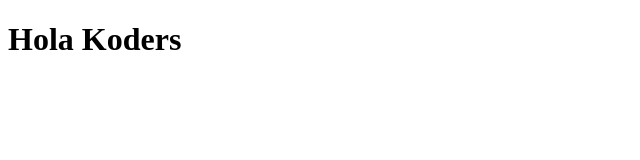
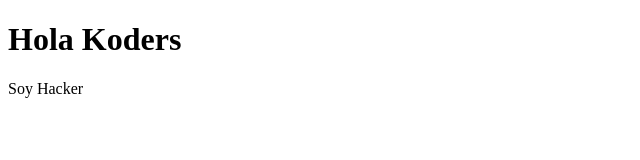
Before and after one commit to Klove34/mi_web, a plain HTML site: page index.html in a window 1280 px wide. Shown: the full height of the page, 0-640 px from the left. Drawn offline with Linux system fonts and the light colour scheme.

Commit message:
Agregue soy Hacker

```diff
--- a/index.html
+++ b/index.html
@@ -7,5 +7,6 @@
 </head>
 <body>
     <h1>Hola Koders</h1>
+    <span> Soy Hacker</span>
 </body>
 </html>
```
